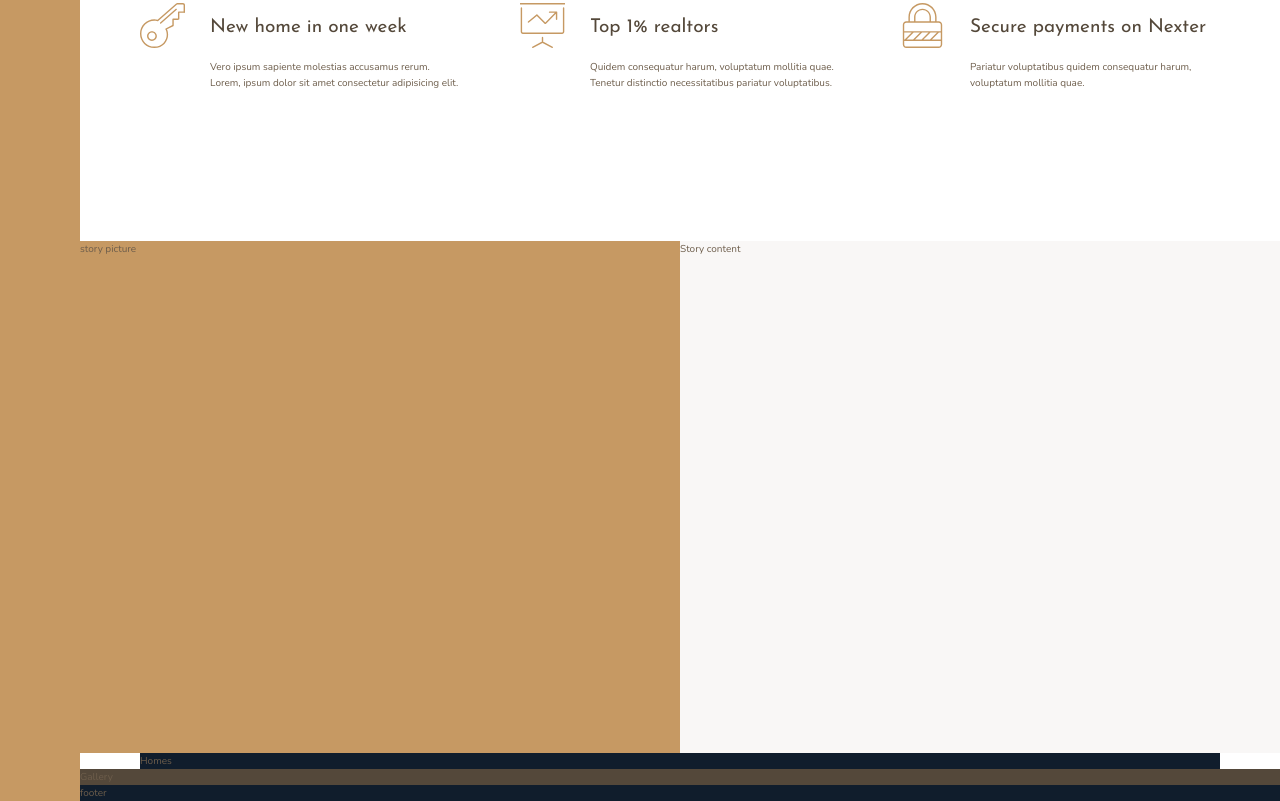
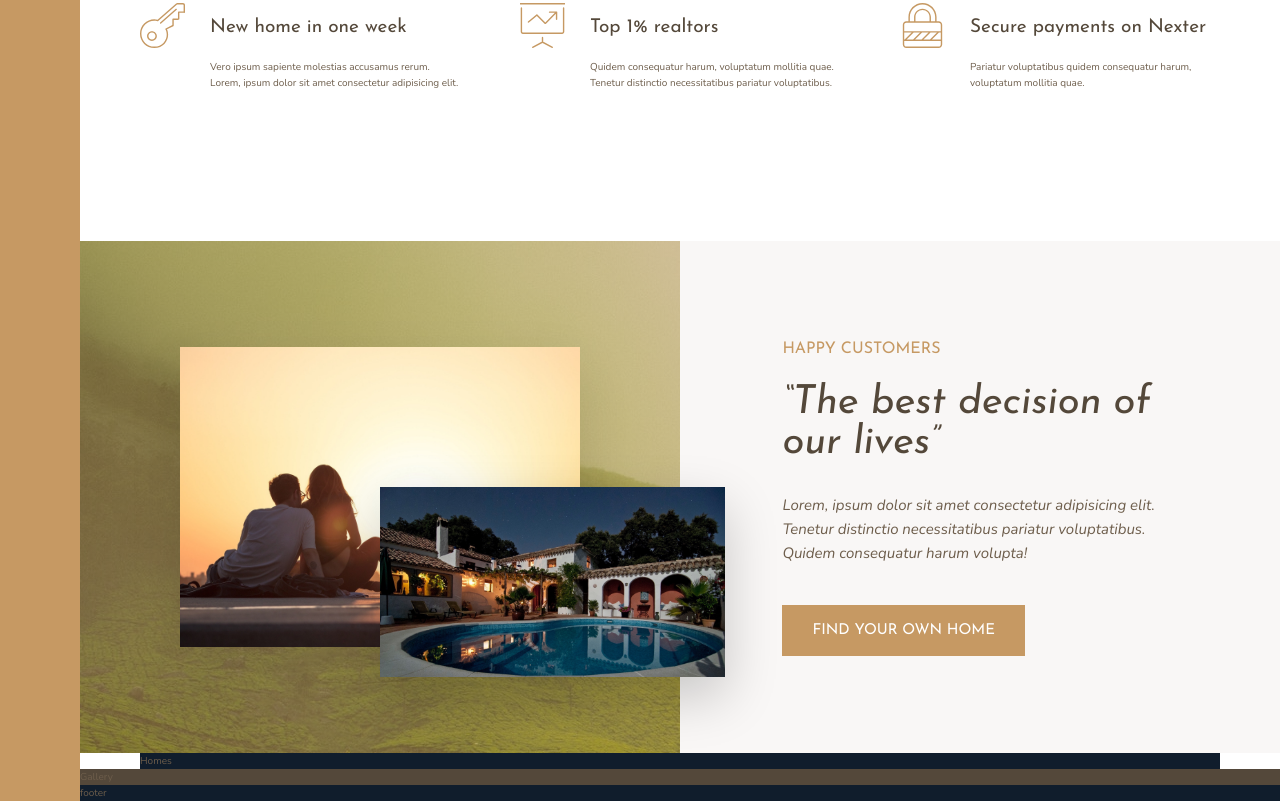
Before and after one commit to Pat-On/nexter-advanced-sass-flex-grid-udemy, a website: page index.html in a window 1280 px wide. Shown: the part 914-1715 px from the top of the page. Drawn offline with nearby package versions, Linux system fonts and the light colour scheme; files whose address does not match are found by name.

Commit message:
story section

```diff
--- a/index.html
+++ b/index.html
@@ -91,9 +91,27 @@
       </div>
     </section>
 
-    <div class="story__pictures">story picture</div>
+    <div class="story__pictures">
+      <img
+        src="img/story-1.jpeg"
+        alt="Couple with a new house"
+        class="story__img--1"
+      />
+      <img src="img/story-2.jpeg" alt="New house" class="story__img--2" />
+    </div>
 
-    <div class="story__content">Story content</div>
+    <div class="story__content">
+      <h3 class="heading-3 mb-sm">Happy Customers</h3>
+      <h2 class="heading-2 heading-2--dark mb-md">
+        &ldquo;The best decision of our lives&rdquo;
+      </h2>
+      <p class="story__text">
+        Lorem, ipsum dolor sit amet consectetur adipisicing elit. Tenetur
+        distinctio necessitatibus pariatur voluptatibus. Quidem consequatur
+        harum volupta!
+      </p>
+      <button class="btn">Find your own home</button>
+    </div>
 
     <section class="homes">Homes</section>
 
--- a/sass/_story.scss
+++ b/sass/_story.scss
@@ -2,10 +2,61 @@
   &__pictures {
     background-color: $color-primary;
     grid-column: full-start / col-end 4;
+
+    background-image: linear-gradient(
+        rgba($color-primary-dark, 0.5),
+        rgba($color-primary-dark, 0.5)
+      ),
+      url(../img//back.jpg);
+
+    display: grid;
+    grid-template-rows: repeat(6, 1fr);
+    grid-template-columns: repeat(6, 1fr);
+
+    align-items: center;
+  }
+
+  &__img--1 {
+    width: 100%;
+    // pictures try to keep their ratio - normal
+    grid-row: 2 / 6;
+    grid-column: 2 / 6;
+
+    box-shadow: 0 2rem 5rem rgba(#000, 0.1);
+  }
+
+  &__img--2 {
+    width: 115%;
+    grid-row: 4 / 6;
+    grid-column: 4 / 7;
+
+    z-index: 20;
+    box-shadow: 0 2rem 5rem rgba(#000, 0.2);
   }
 
   &__content {
+    // one dimension object so best solution is to use flex-box
+
     background-color: $color-grey-light-1;
     grid-column: col-start 5 / full-end;
+
+    padding: 6rem 8vw;
+
+    // display: flex;
+    // flex-direction: column;
+    // justify-content: center;
+    // align-items: flex-start;
+
+    //grid solution
+    display: grid;
+    align-content: center;
+    justify-items: start; // row axios
+  }
+
+  &__text {
+    font-size: 1.5rem;
+    font-style: italic;
+
+    margin-bottom: 4rem;
   }
 }
--- a/sass/_typography.scss
+++ b/sass/_typography.scss
@@ -8,9 +8,23 @@
 }
 .heading-2 {
   @extend %heading;
+  font-size: 4rem;
+  font-style: italic;
+  line-height: 1;
+
+  &--light {
+    color: $color-grey-light-1;
+  }
+
+  &--dark {
+    color: $color-grey-dark-1;
+  }
 }
 .heading-3 {
   @extend %heading;
+  font-size: 1.6rem;
+  color: $color-primary;
+  text-transform: uppercase;
 }
 .heading-4 {
   @extend %heading;
@@ -24,3 +38,34 @@
     color: $color-grey-dark-1;
   }
 }
+
+.btn {
+  background-color: $color-primary;
+  color: #fff;
+  border: none;
+  border-radius: 0;
+  font-family: $font-display;
+  font-size: 1.5rem;
+  text-transform: uppercase;
+  padding: 1.8rem 3rem;
+  cursor: pointer;
+  transition: all 0.2s;
+
+  &:hover {
+    background-color: $color-primary-dark;
+  }
+}
+
+// helper classes
+.mb-sm {
+  margin-bottom: 2rem;
+}
+.mb-md {
+  margin-bottom: 3rem;
+}
+.mb-lg {
+  margin-bottom: 4rem;
+}
+.mb-hg {
+  margin-bottom: 8rem;
+}
```
Also changed, not shown: css/style.css.
